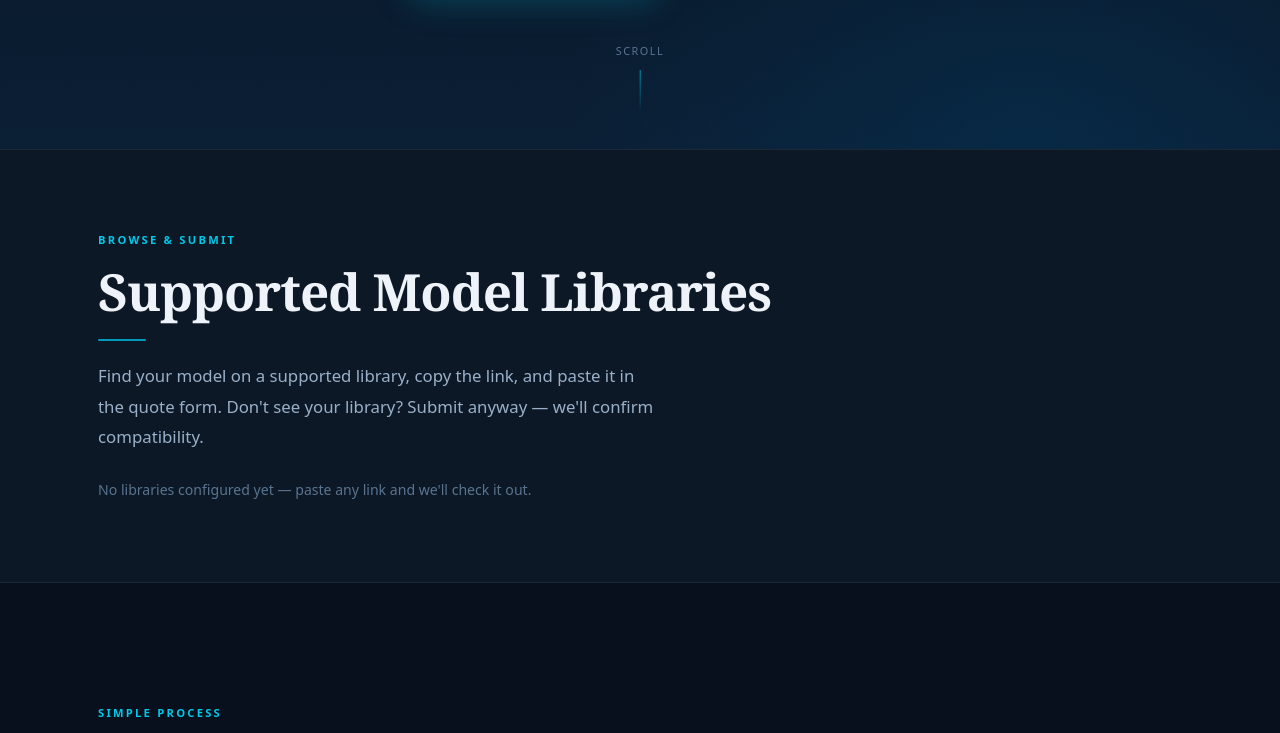
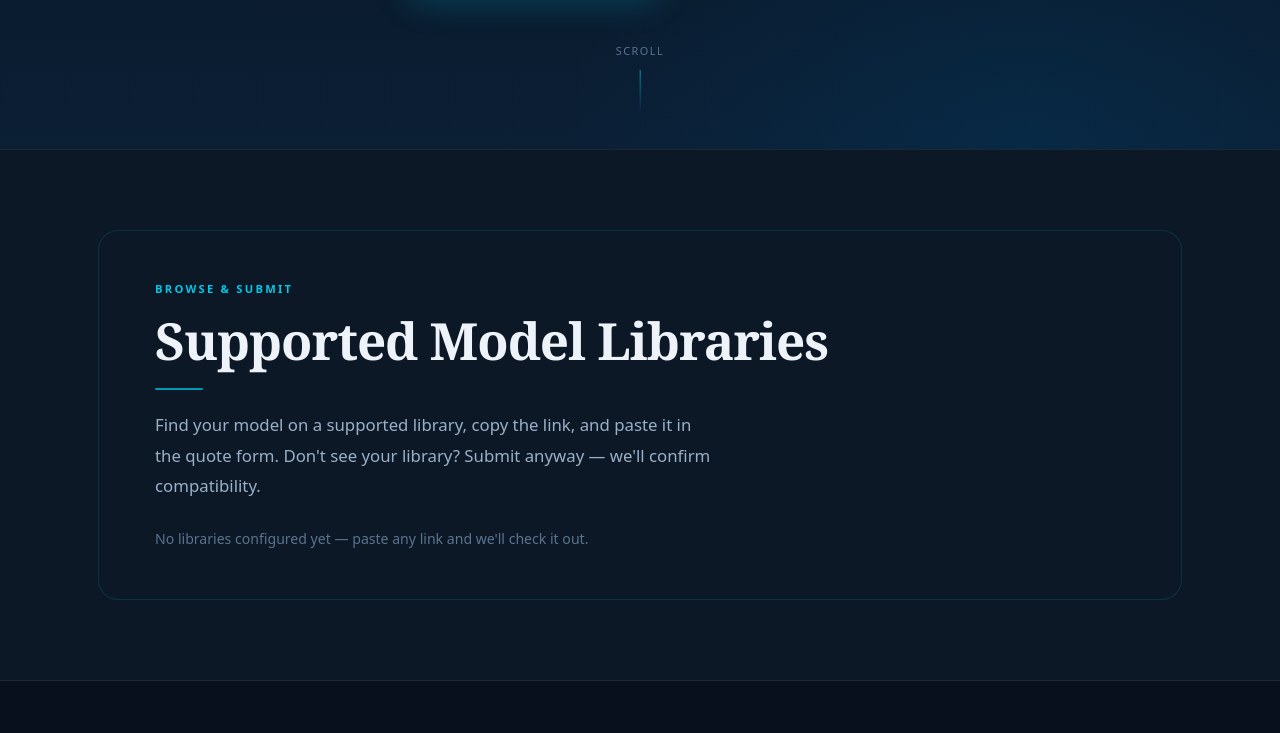
Before and after one commit to lm3dptfy/lm3dptfy, a website: page public/index.html in a window 1280 px wide. Shown: the part 587-1320 px from the top of the page. Drawn offline with Linux system fonts and the light colour scheme; no server answers.

Commit message:
Fix: wrap libraries section in box like quote banner

```diff
--- a/public/index.html
+++ b/public/index.html
@@ -59,12 +59,14 @@
 
 <section class="section section-sm section-alt">
   <div class="container">
+    <div style="border:1px solid var(--line2);border-radius:20px;background:var(--bg2);padding:48px 56px;">
     <span class="eyebrow">Browse & Submit</span>
     <h2 class="section-title">Supported Model Libraries</h2>
     <div class="section-divider"></div>
     <p class="section-body" style="margin-bottom:8px;">Find your model on a supported library, copy the link, and paste it in the quote form. Don't see your library? Submit anyway — we'll confirm compatibility.</p>
     <div id="sitesList" class="lib-row"></div>
     <div id="sitesEmpty" style="display:none;color:var(--ink3);font-size:.88rem;margin-top:10px;">No libraries configured yet — paste any link and we'll check it out.</div>
+    </div>
   </div>
 </section>
 
```
